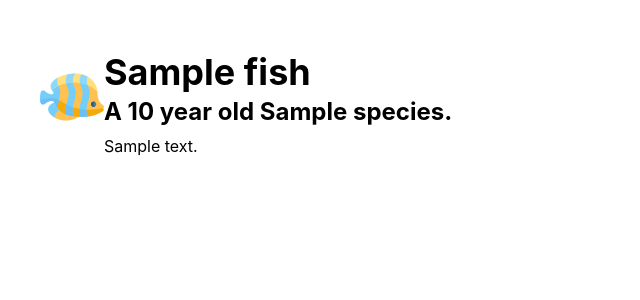
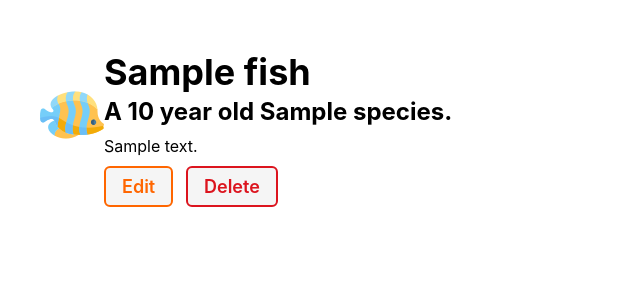
Before and after one commit to strammel33/fish-collector, a Django app: template main_app/templates/fishes/detail.html in a window 1280 px wide. Shown: the part 55-355 px from the top of the page, without its empty margins (0-640 px from the left). Run offline with Django 3.2, Linux system fonts and the light colour scheme; the template is opened without the code that fills it: most values are stand-ins (such as "Sample title", 1, 10 or a date in 2020).

Commit message:
add update fish functionality

```diff
--- a/main_app/templates/fishes/detail.html
+++ b/main_app/templates/fishes/detail.html
@@ -22,6 +22,10 @@
       <h2>A {{ fish.species }} baby.</h2>
     {% endif %}
       <p>{{ fish.description }}</p>
+      <div class="fish-actions">
+        <a href="{% url 'fish-update' fish.id %}" class="btn warn">Edit</a>
+        <a href="{% url 'fish-delete' fish.id %}" class="btn danger">Delete</a>
+      </div>
   </div>
 </section>
 {% endblock %}
--- a/main_app/urls.py
+++ b/main_app/urls.py
@@ -7,5 +7,7 @@ urlpatterns = [
   path('fishes/', views.fish_index, name='fish-index'),
   path('fishes/<int:fish_id>/', views.fish_detail, name='fish-detail'),
   path('fishes/create/', views.FishCreate.as_view(), name='fish-create'),
+  path('fishes/<int:pk>/update/', views.FishUpdate.as_view(), name='fish-update'),
+  path('fishes/<int:pk>/delete/', views.FishDelete.as_view(), name='fish-delete'),
 
 ]
```
Also changed, not shown: main_app/views.py (+9 -1 lines).
